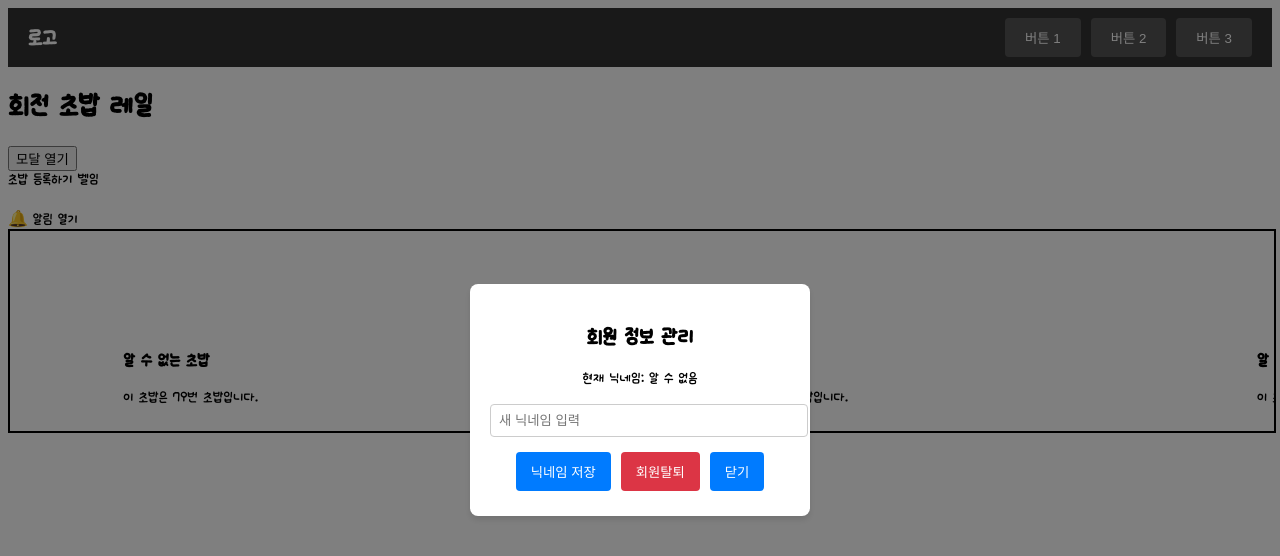
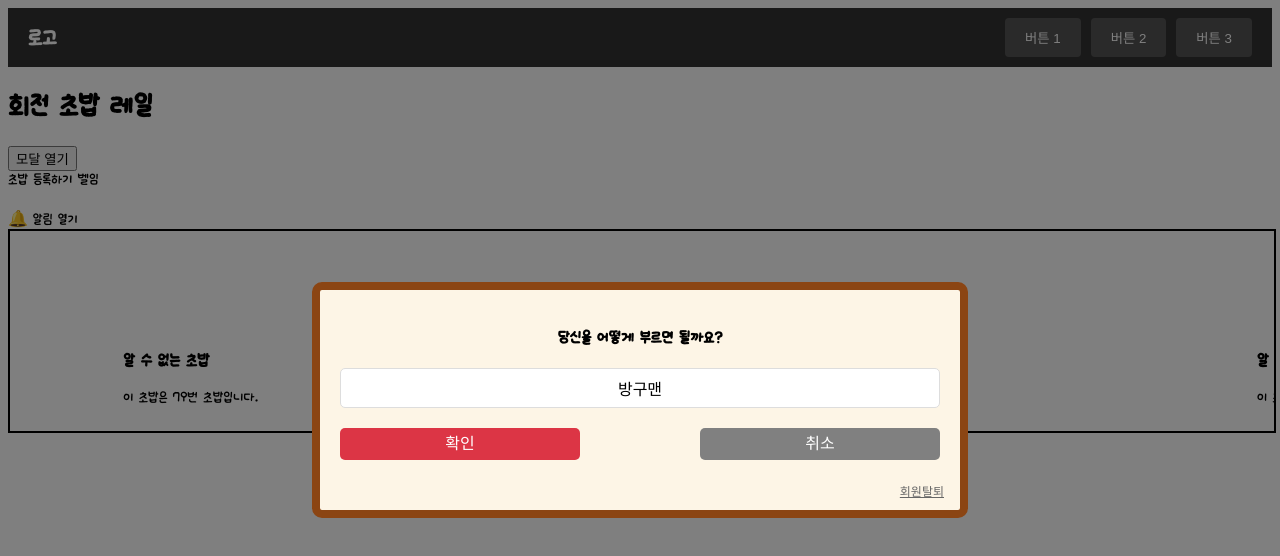
Before and after one commit to kwo9827/Gomin_plate, a React (Vite) app in the folder frontend/gomin/: page /home in a window 1280 px wide. Both pictures are taken after a click on the button "모달 열기". Shown: the top 556 px of the page. Built offline with nearby package versions, Linux system fonts and the light colour scheme.

Commit message:
style : editModal

```diff
--- a/frontend/gomin/src/components/EditModal.jsx
+++ b/frontend/gomin/src/components/EditModal.jsx
@@ -1,42 +1,37 @@
-import React, { useState } from "react";
+import React, { useState, useEffect } from "react";
 import { useDispatch, useSelector } from "react-redux";
 import { updateNickname, deleteAccount } from "../store/slices/authSlice";
 
-/** 닉네임 변경, 회원탈퇴를 수행하는 모달
- * 1. 닉변, 회원가입 API 다 연결해뒀음
- * 2. 스타일은 임의로 넣은 상태
- */
 const EditModal = ({ isOpen, onClose }) => {
+  const dispatch = useDispatch();
+  const currentNickname = useSelector((state) => state.member?.nickname || "");
   const [nickname, setNickname] = useState("");
-    const dispatch = useDispatch();
-    const user = useSelector((state) => state.auth.user);
   const [error, setError] = useState("");
+
+  useEffect(() => {
+    setNickname(currentNickname);
+  }, [isOpen, currentNickname]);
 
   const handleSaveNickname = async () => {
     if (!nickname.trim()) {
       setError("닉네임을 입력해주세요.");
       return;
     }
-
     try {
       await dispatch(updateNickname(nickname)).unwrap();
       alert("닉네임이 성공적으로 변경되었습니다.");
-            setNickname("");
       onClose();
     } catch (err) {
-            console.error("닉네임 변경 실패:", err);
       setError("닉네임 변경에 실패했습니다. 다시 시도해주세요.");
     }
   };
 
   const handleDeleteAccount = async () => {
-        if (window.confirm("정말로 회원탈퇴를 하시겠습니까?")) {
+    if (window.confirm("정말로 탈퇴하시겠습니까?")) {
       try {
         await dispatch(deleteAccount()).unwrap();
-                alert("회원탈퇴가 완료되었습니다.");
-                onClose(); // 모달 닫기
+        onClose();
       } catch (err) {
-                console.error("회원탈퇴 실패:", err);
         setError("회원탈퇴에 실패했습니다. 다시 시도해주세요.");
       }
     }
@@ -47,8 +42,8 @@ const EditModal = ({ isOpen, onClose }) => {
   return (
     <div style={overlayStyle}>
       <div style={modalStyle}>
-                <h2>회원 정보 관리</h2>
-                <p>현재 닉네임: {user?.nickname || "알 수 없음"}</p>
+        <h3 style={titleStyle}>당신을 어떻게 부르면 될까요?</h3>
+        <div style={inputContainer}>
           <input
             type="text"
             value={nickname}
@@ -56,25 +51,27 @@ const EditModal = ({ isOpen, onClose }) => {
               setNickname(e.target.value);
               setError("");
             }}
-                    placeholder="새 닉네임 입력"
+            placeholder="answer"
             style={inputStyle}
           />
+        </div>
         {error && <p style={errorStyle}>{error}</p>}
-                <button onClick={handleSaveNickname} style={buttonStyle}>
-                    닉네임 저장
+        <div style={buttonContainer}>
+          <button onClick={handleSaveNickname} style={confirmButtonStyle}>
+            확인
           </button>
-                <button onClick={handleDeleteAccount} style={deleteButtonStyle}>
+          <button onClick={onClose} style={cancelButtonStyle}>
+            취소
+          </button>
+        </div>
+        <button onClick={handleDeleteAccount} style={deleteAccountStyle}>
           회원탈퇴
-                </button>
-                <button onClick={onClose} style={buttonStyle}>
-                    닫기
         </button>
       </div>
     </div>
   );
 };
 
-// 스타일
 const overlayStyle = {
   position: "fixed",
   top: 0,
@@ -89,45 +86,90 @@ const overlayStyle = {
 };
 
 const modalStyle = {
-    backgroundColor: "white",
+  backgroundColor: "#fdf5e6",
   padding: "20px",
-    borderRadius: "8px",
+  borderRadius: "10px",
+  width: "80%",
+  maxWidth: "600px",
+  position: "relative",
+  border: "8px solid #8b4513",
+};
+
+const titleStyle = {
+  fontSize: "18px",
+  marginBottom: "20px",
+  color: "#000",
+  fontWeight: "bold",
   textAlign: "center",
-    width: "300px",
-    boxShadow: "0 4px 6px rgba(0, 0, 0, 0.1)",
+};
+
+const inputContainer = {
+  width: "100%",
+  marginBottom: "20px",
 };
 
 const inputStyle = {
   width: "100%",
-    padding: "8px",
-    marginBottom: "10px",
-    borderRadius: "4px",
-    border: "1px solid #ccc",
+  padding: "10px",
+  border: "1px solid #ddd",
+  borderRadius: "5px",
+  fontSize: "16px",
+  backgroundColor: "white",
+  textAlign: "center",
+  boxSizing: "border-box",
 };
 
-const buttonStyle = {
-    margin: "5px",
-    padding: "10px 15px",
-    border: "none",
-    borderRadius: "4px",
-    backgroundColor: "#007BFF",
-    color: "white",
-    cursor: "pointer",
+const buttonContainer = {
+  display: "flex",
+  justifyContent: "space-between",
+  alignItems: "center",
+  width: "100%",
+  marginBottom: "30px",
 };
 
-const deleteButtonStyle = {
-    margin: "5px",
-    padding: "10px 15px",
+const confirmButtonStyle = {
+  padding: "8px 0",
   border: "none",
-    borderRadius: "4px",
-    backgroundColor: "#DC3545",
+  borderRadius: "5px",
+  backgroundColor: "#dc3545",
   color: "white",
+  fontSize: "16px",
   cursor: "pointer",
+  width: "40%",
+  whiteSpace: "nowrap",
+  lineHeight: "1",
+};
+
+const cancelButtonStyle = {
+  padding: "8px 0",
+  border: "none",
+  borderRadius: "5px",
+  backgroundColor: "#808080",
+  color: "white",
+  fontSize: "16px",
+  cursor: "pointer",
+  width: "40%",
+  whiteSpace: "nowrap",
+  lineHeight: "1",
+};
+
+const deleteAccountStyle = {
+  position: "absolute",
+  bottom: "10px",
+  right: "10px",
+  background: "none",
+  border: "none",
+  color: "#666",
+  fontSize: "12px",
+  cursor: "pointer",
+  textDecoration: "underline",
 };
 
 const errorStyle = {
-    color: "red",
-    marginBottom: "10px",
+  color: "#dc3545",
+  fontSize: "14px",
+  marginBottom: "15px",
+  textAlign: "center",
 };
 
 export default EditModal;
```
Lines whose indentation alone changed are shown as unchanged.
